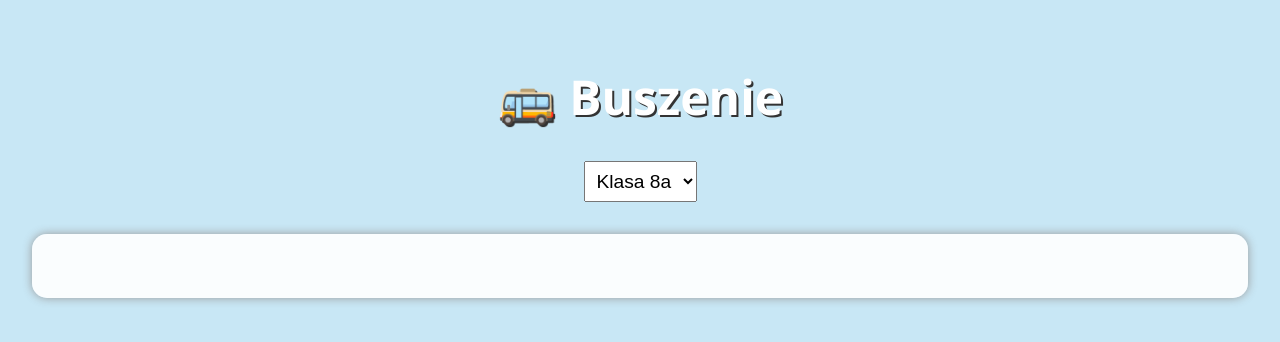
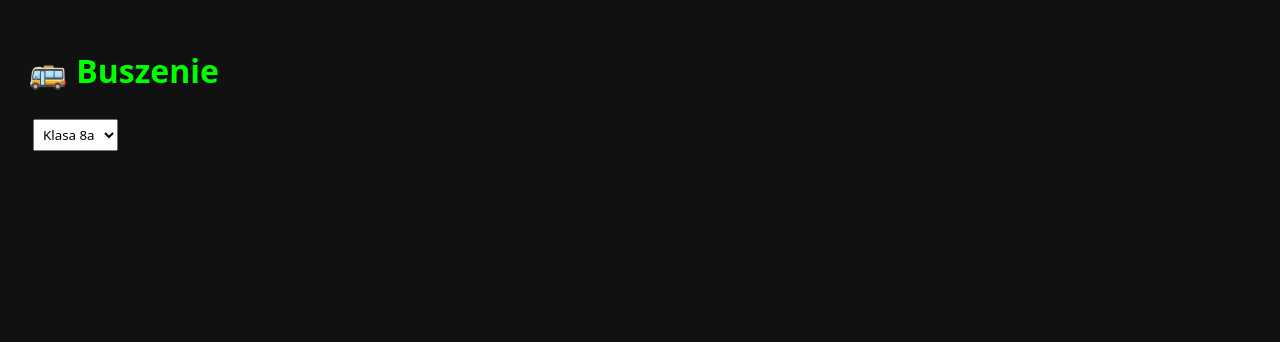
Before and after one commit to dkmapks/Buszenie, a plain HTML site: page index.html in a window 1280 px wide. Drawn offline with Linux system fonts and the light colour scheme.

Commit message:
Update style.css

```diff
--- a/style.css
+++ b/style.css
@@ -1,37 +1,51 @@
 body {
-  font-family: 'Segoe UI', sans-serif;
-  background: linear-gradient(to right, #1c92d2, #f2fcfe);
-  color: #333;
-  margin: 0;
-  padding: 0;
-  animation: gradientShift 10s infinite alternate;
+  background: #111;
+  color: #eee;
+  font-family: system-ui, -apple-system, BlinkMacSystemFont, "Segoe UI", Roboto, sans-serif;
+  padding: 20px;
 }
 
-@keyframes gradientShift {
-  0% { background: #1c92d2; }
-  100% { background: #f2fcfe; }
+input, button, select {
+  margin: 5px;
+  padding: 5px;
+  font-family: inherit;
 }
 
-.container {
-  text-align: center;
-  padding: 2rem;
+button {
+  background-color: #333;
+  color: white;
+  border: none;
+  cursor: pointer;
 }
 
-h1 {
-  font-size: 3rem;
-  color: #fff;
-  text-shadow: 2px 2px #333;
+h1, h2 {
+  color: #0f0;
 }
 
-.info {
-  margin-top: 2rem;
-  background: rgba(255, 255, 255, 0.9);
-  padding: 1.5rem;
-  border-radius: 15px;
-  box-shadow: 0 0 10px #999;
+h2 {
+  margin-top: 20px;
 }
 
-select {
-  font-size: 1.2rem;
-  padding: 0.5rem;
+#warehouseOptions button,
+#supplierOffers button,
+#clients button,
+#wholesaleClients button,
+#blackMarket button {
+  background-color: #444;
+  color: white;
+  padding: 5px 10px;
+  margin: 5px;
+  cursor: pointer;
 }
+
+#warehouseOptions button:hover,
+#supplierOffers button:hover,
+#clients button:hover,
+#wholesaleClients button:hover,
+#blackMarket button:hover {
+  background-color: #555;
+}
+
+#workersList p {
+  margin: 5px 0;
+}
```
